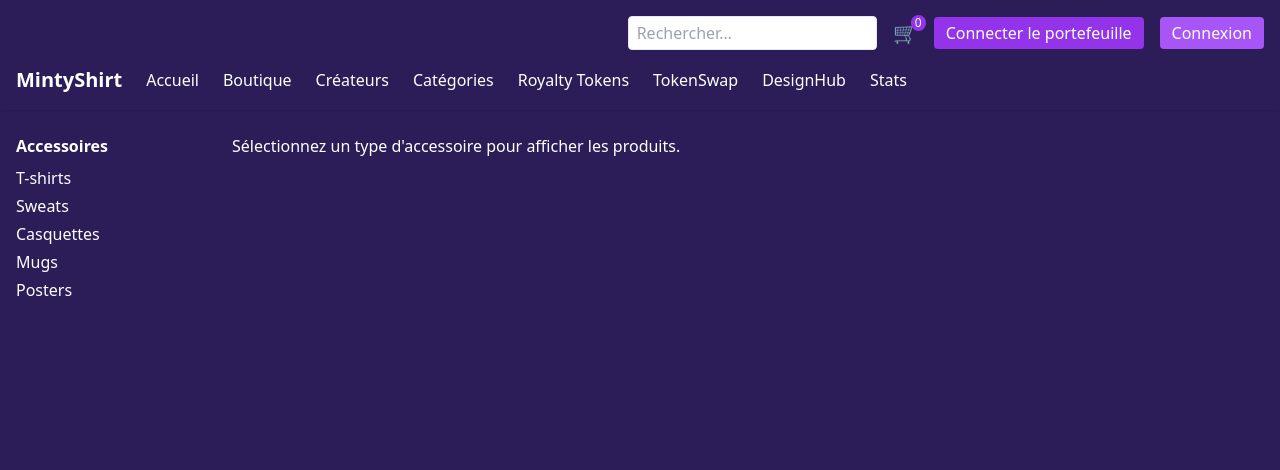
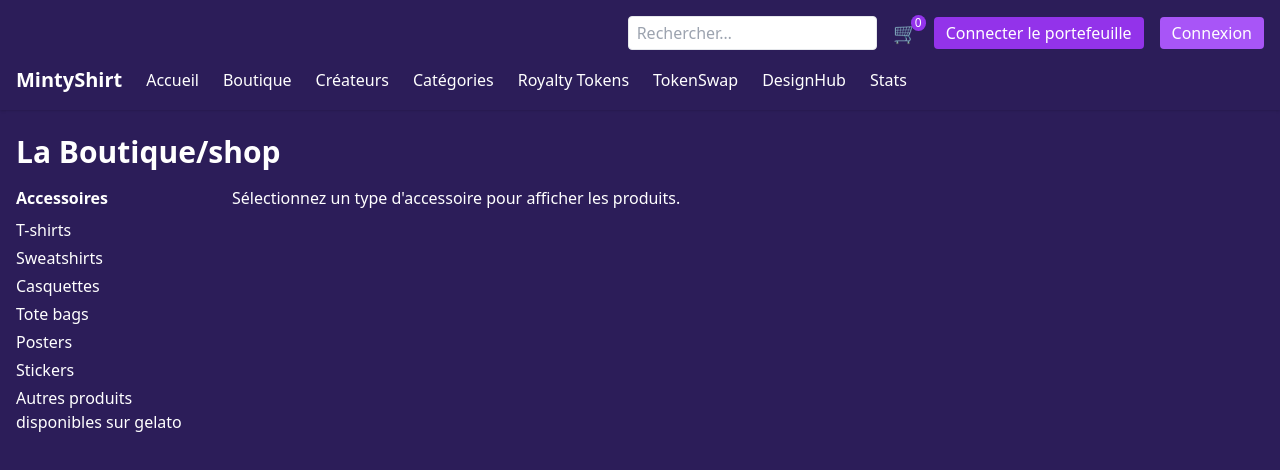
Before and after one commit to mintyshirt/mintyshirt, a React (Vite) app: page /shop in a window 1280 px wide. Shown: the top 470 px of the page. Built offline with nearby package versions, Linux system fonts and the light colour scheme.

Commit message:
Add shop page and fix routing

```diff
--- a/src/components/AccessoryCategoryPage.tsx
+++ b/src/components/AccessoryCategoryPage.tsx
@@ -17,9 +17,12 @@
 const products: Product[] = [
   { id: 1, name: 'T-shirt Alpha', creator: 'Alice', price: 0.1, category: 't-shirts', popularity: 80, sales: 120, createdAt: 3, activity: 5 },
   { id: 2, name: 'T-shirt Beta', creator: 'Bob', price: 0.12, category: 't-shirts', popularity: 70, sales: 80, createdAt: 2, activity: 4 },
-  { id: 3, name: 'Sweat Gamma', creator: 'Clara', price: 0.2, category: 'sweats', popularity: 90, sales: 150, createdAt: 1, activity: 6 },
+  { id: 3, name: 'Sweat Gamma', creator: 'Clara', price: 0.2, category: 'sweatshirts', popularity: 90, sales: 150, createdAt: 1, activity: 6 },
   { id: 4, name: 'Casquette Delta', creator: 'Dan', price: 0.05, category: 'casquettes', popularity: 60, sales: 60, createdAt: 5, activity: 2 },
-  { id: 5, name: 'Mug Epsilon', creator: 'Eve', price: 0.03, category: 'mugs', popularity: 50, sales: 40, createdAt: 4, activity: 1 },
+  { id: 5, name: 'Tote Bag Epsilon', creator: 'Eve', price: 0.03, category: 'tote-bags', popularity: 50, sales: 40, createdAt: 4, activity: 1 },
+  { id: 6, name: 'Poster Zeta', creator: 'Fiona', price: 0.02, category: 'posters', popularity: 40, sales: 30, createdAt: 6, activity: 1 },
+  { id: 7, name: 'Sticker Eta', creator: 'George', price: 0.01, category: 'stickers', popularity: 35, sales: 25, createdAt: 7, activity: 1 },
+  { id: 8, name: 'Produit Gelato', creator: 'Hannah', price: 0.05, category: 'autres', popularity: 20, sales: 10, createdAt: 8, activity: 1 },
 ];
 
 export default function AccessoryCategoryPage() {
--- a/src/components/HomePage.tsx
+++ b/src/components/HomePage.tsx
@@ -1,4 +1,5 @@
 import React from 'react';
+import { Link } from 'react-router-dom';
 import { FaYoutube, FaTiktok, FaInstagram, FaTwitter, FaFacebook } from 'react-icons/fa';
 import Navbar from './Navbar';
 
@@ -9,12 +10,12 @@
     >
       <h1 className="text-4xl md:text-6xl font-bold mb-4">Success is shared</h1>
       <div className="space-x-4">
-        <a
-          href="/shop"
+        <Link
+          to="/shop"
           className="bg-purple-600 hover:bg-purple-700 transition-colors text-white px-6 py-2 rounded font-semibold"
         >
           Explorer les produits
-        </a>
+        </Link>
         <a
           href="/register"
           className="bg-white text-purple-700 hover:bg-purple-100 transition-colors px-6 py-2 rounded font-semibold"
--- a/src/components/ShopPage.tsx
+++ b/src/components/ShopPage.tsx
@@ -4,17 +4,22 @@
 
 const accessories = [
   { name: 'T-shirts', path: 't-shirts' },
-  { name: 'Sweats', path: 'sweats' },
+  { name: 'Sweatshirts', path: 'sweatshirts' },
   { name: 'Casquettes', path: 'casquettes' },
-  { name: 'Mugs', path: 'mugs' },
+  { name: 'Tote bags', path: 'tote-bags' },
   { name: 'Posters', path: 'posters' },
+  { name: 'Stickers', path: 'stickers' },
+  { name: 'Autres produits disponibles sur gelato', path: 'autres' },
 ];
 
 export default function ShopPage() {
   return (
     <div className="font-sans">
       <Navbar />
-      <div className="flex max-w-7xl mx-auto mt-6 px-4 space-x-6">
+      <h1 className="text-3xl font-bold text-white max-w-7xl mx-auto mt-6 px-4">
+        La Boutique/shop
+      </h1>
+      <div className="flex max-w-7xl mx-auto mt-4 px-4 space-x-6">
         <aside className="w-48">
           <h2 className="font-bold mb-2 text-white">Accessoires</h2>
           <ul className="space-y-1">
```
Also changed, not shown: 1 other file (tests, documents, lock files or other folders).
